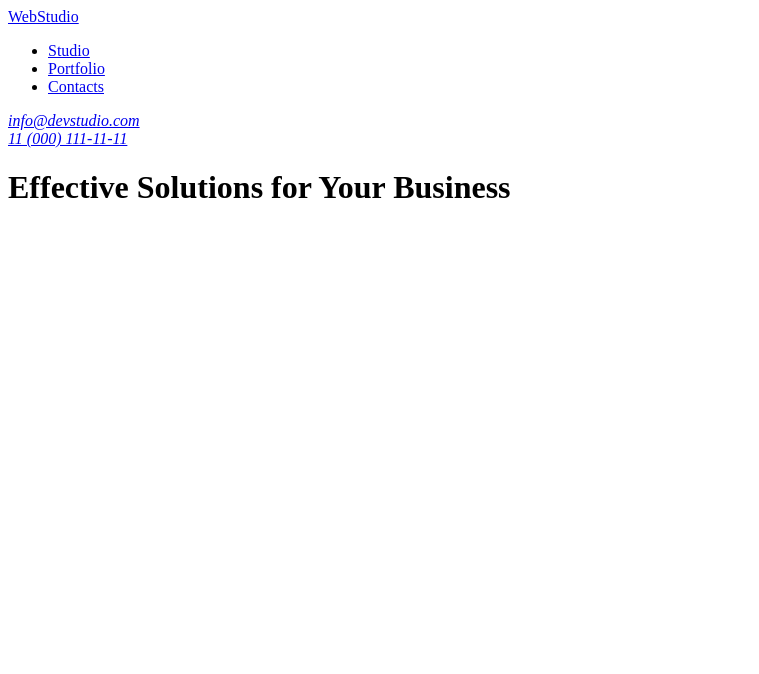
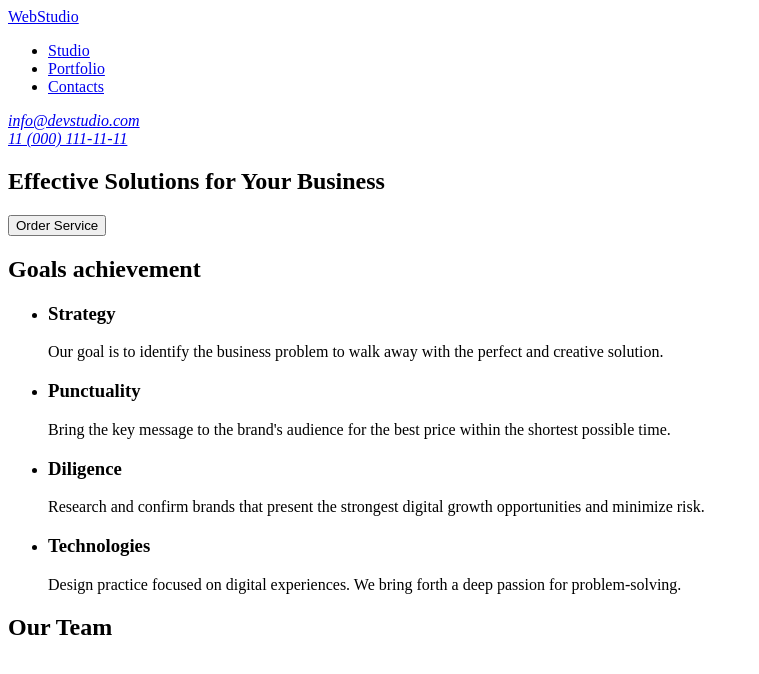
Before and after one commit to KatKat92/goit-markup-hw-01, a plain HTML site: page index.html in a window 1280 px wide. Shown: the whole page, without its empty margins (0-759 px from the left). Drawn offline with Linux system fonts and the light colour scheme.

Commit message:
section1_2 index.html update

```diff
--- a/index.html
+++ b/index.html
@@ -23,8 +23,49 @@
       </address>
     </header>
     <main>
-       <h1>Effective Solutions for Your Business</h1>
-
+      <!-- Section1 -->
+      <section>
+        <h1>Effective Solutions for Your Business</h1>
+        <button type="button">Order Service</button>
+      </section>
+      <!-- Section2 -->
+      <section>
+        <h2>Goals achievement</h2>
+        <ul>
+          <li>
+            <h3>Strategy</h3>
+            <p>
+              Our goal is to identify the business problem to walk away with the
+              perfect and creative solution.
+            </p>
+          </li>
+          <li>
+            <h3>Punctuality</h3>
+            <p>
+              Bring the key message to the brand's audience for the best price
+              within the shortest possible time.
+            </p>
+          </li>
+          <li>
+            <h3>Diligence</h3>
+            <p>
+              Research and confirm brands that present the strongest digital
+              growth opportunities and minimize risk.
+            </p>
+          </li>
+          <li>
+            <h3>Technologies</h3>
+            <p>
+              Design practice focused on digital experiences. We bring forth a
+              deep passion for problem-solving.
+            </p>
+          </li>
+        </ul>
+      </section>
+      <!-- Section3 -->
+      <section>
+        <h2>Our Team</h2>
+      </section>
     </main>
   </body>
 </html>
```
Also changed, not shown: images/camila.jpg (added), images/camilacompressed.jpg (added), images/daniel.jpg (added), images/danielcompressed.jpg (added), images/mark.jpg (added), images/markcompressed.jpg (added), images/tom.jpg (added), images/tomcompressed.jpg (added).
